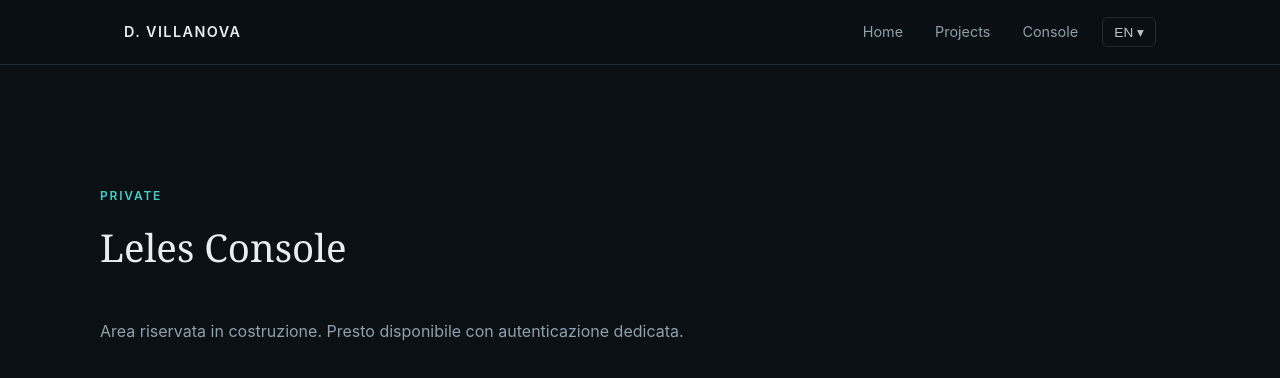
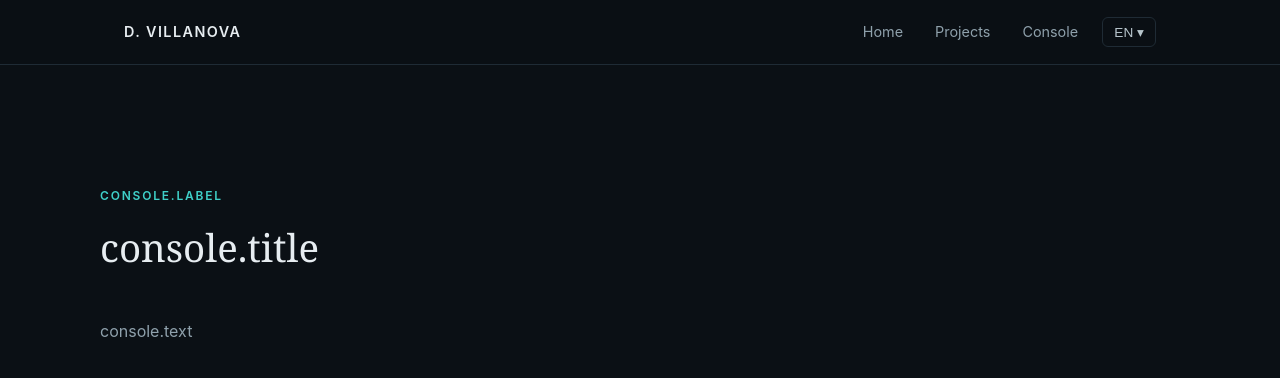
Before and after one commit to danieleelfo/dv-site, a React (Vite) app: page /console in a window 1280 px wide. Shown: the top 378 px of the page. Built offline with nearby package versions, Linux system fonts and the light colour scheme.

Commit message:
Update Console.jsx with i18n translations

```diff
--- a/src/pages/Console.jsx
+++ b/src/pages/Console.jsx
@@ -1,11 +1,13 @@
+import { useTranslation } from 'react-i18next'
+
 export default function Console() {
+  const { t } = useTranslation()
+
   return (
     <section className="section container" style={styles.wrap}>
-      <p className="section-label">Private</p>
-      <h2 className="section-title">Leles Console</h2>
-      <p style={styles.text}>
-        Area riservata in costruzione. Presto disponibile con autenticazione dedicata.
-      </p>
+      <p className="section-label">{t('console.label')}</p>
+      <h2 className="section-title">{t('console.title')}</h2>
+      <p style={styles.text}>{t('console.text')}</p>
     </section>
   )
 }
```
